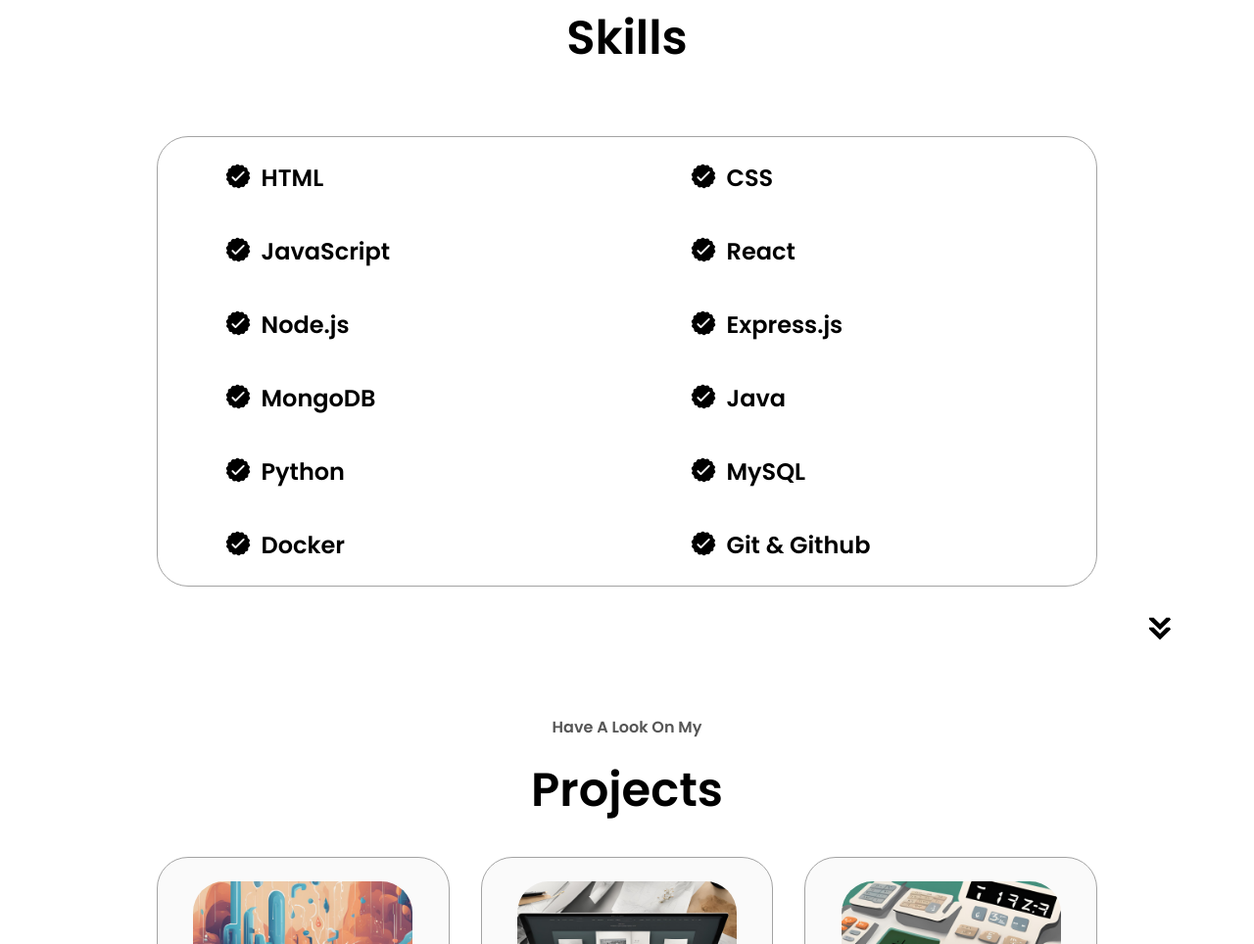
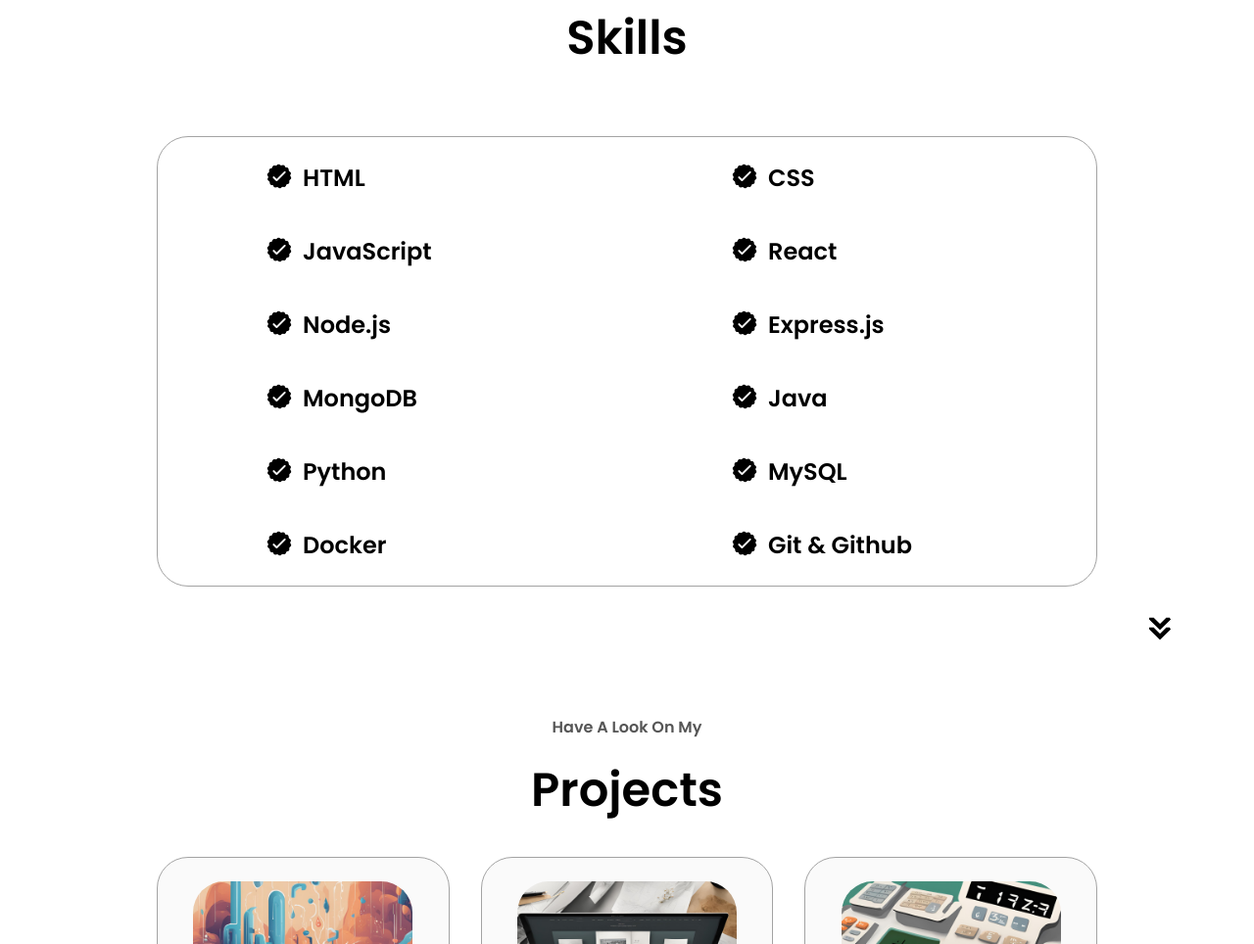
Before and after one commit to ashup227/Portfolio, a plain HTML site: page index.html in a window 1280 px wide. Shown: the part 1734-2698 px from the top of the page at 98% size. Drawn offline with Linux system fonts and the light colour scheme.

Commit message:
My Portfolio

```diff
--- a/style.css
+++ b/style.css
@@ -380,7 +380,8 @@ section {
 
 article{
     display: flex;
-    width: 22rem;
+    margin-left: 5px;
+    width: 17rem;
     justify-content: left;
     gap: 0.5rem;
 }
```
